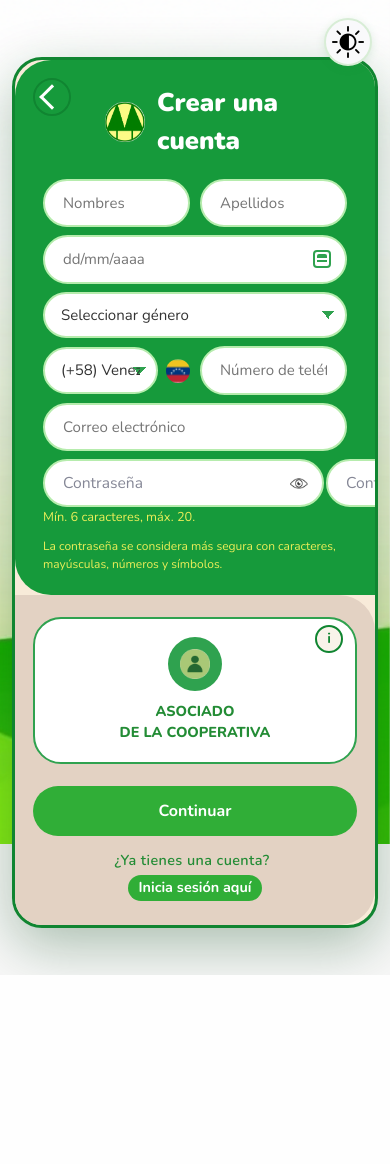
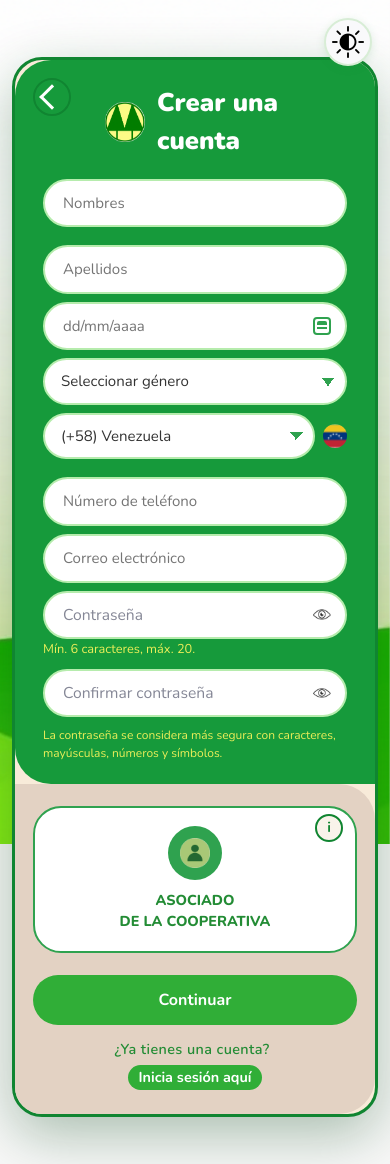
Before and after one commit to WILD09/cooperativa, a Django app: page /taxis/registro/ in a window 390 px wide. Before the commit the page ends 975 px from the top, so only its background shows below. Run offline with Django 5.2, Linux system fonts and the light colour scheme; some libraries are stand-ins or nearby versions.

Commit message:
Mejoras responsive en registro y dashboard de asociado

```diff
--- a/taxis/templates/taxis/register_asociado.html
+++ b/taxis/templates/taxis/register_asociado.html
@@ -9,7 +9,7 @@ Crear cuenta - Asociado
 
 {% block content %}
 <style>
-/* Envoltorio general que centra la tarjeta de registro */
+/* Envoltorio general que centra la tarjeta de registro en la pantalla */
 .reg-wrapper {
   min-height: 100vh;
   width: 100vw;
@@ -22,7 +22,7 @@ Crear cuenta - Asociado
   padding: 40px 12px 30px 12px;
 }
 
-/* Fondos (tema claro/oscuro) */
+/* Imágenes de fondo (modo claro y oscuro) */
 .reg-bg-img,
 .reg-bg-img-dark {
   position: fixed;
@@ -35,10 +35,11 @@ Crear cuenta - Asociado
   object-fit: cover;
 }
 .reg-bg-img-dark { display: none; }
+/* En modo oscuro se oculta el fondo claro y se muestra el oscuro */
 body.modo-oscuro .reg-bg-img { display: none !important; }
 body.modo-oscuro .reg-bg-img-dark { display: block !important; }
 
-/* Tarjeta principal: dos columnas (izquierda formulario, derecha info rol) */
+/* Tarjeta principal de registro (dos columnas) */
 .reg-card {
   display: flex;
   width: 100%;
@@ -56,7 +57,7 @@ body.modo-oscuro .reg-bg-img-dark { display: block !important; }
   transition: background 0.2s, color 0.2s, border 0.2s, box-shadow 0.2s;
 }
 
-/* Columna izquierda: formulario */
+/* Columna izquierda: contiene el formulario */
 .reg-left {
   flex: 1.25;
   background: #169A3B;
@@ -70,7 +71,7 @@ body.modo-oscuro .reg-bg-img-dark { display: block !important; }
   position: relative;
 }
 
-/* Columna derecha: descripción del rol y botón continuar */
+/* Columna derecha: info del rol y botón continuar */
 .reg-right {
   flex: 0.9;
   background: #E3D2C3;
@@ -84,7 +85,7 @@ body.modo-oscuro .reg-bg-img-dark { display: block !important; }
   position: relative;
 }
 
-/* Botón “atrás” que vuelve a la selección de rol */
+/* Botón circular para volver a la selección de rol */
 .reg-back {
   position: absolute;
   left: 24px;
@@ -106,7 +107,7 @@ body.modo-oscuro .reg-bg-img-dark { display: block !important; }
   height: 18px;
   border-left: 3px solid #FFFFFF;
   border-bottom: 3px solid #FFFFFF;
-  transform: rotate(45deg);
+  transform: rotate(45deg); /* forma de flecha */
 }
 .reg-back:hover {
   background: #148135;
@@ -114,7 +115,7 @@ body.modo-oscuro .reg-bg-img-dark { display: block !important; }
   transform: translateY(-1px);
 }
 
-/* Título y logo de la cooperativa en el lado izquierdo */
+/* Título y logo en la parte superior izquierda */
 .reg-title {
   display: flex;
   align-items: center;
@@ -130,7 +131,7 @@ body.modo-oscuro .reg-bg-img-dark { display: block !important; }
   color: #FFFFFF;
 }
 
-/* Slot para mensaje de error general del formulario */
+/* Contenedor donde se muestra un mensaje genérico de error del form */
 .reg-alert-slot {
   margin: 0 18px 8px 18px;
   min-height: 0;
@@ -143,7 +144,7 @@ body.modo-oscuro .reg-bg-img-dark { display: block !important; }
   text-align: center;
 }
 
-/* Layout interno del formulario (grid vertical de filas) */
+/* Grid vertical de campos del formulario */
 .reg-form-grid {
   display: flex;
   flex-direction: column;
@@ -152,9 +153,9 @@ body.modo-oscuro .reg-bg-img-dark { display: block !important; }
   margin-right: 10px;
 }
 .reg-row { display: flex; gap: 10px; }
-.reg-row-two > * { flex: 1; }
+.reg-row-two > * { flex: 1; }  /* dos columnas iguales */
 
-/* Inputs y selects generales */
+/* Estilo general de inputs y selects */
 .reg-input,
 .reg-select {
   border-radius: 999px;
@@ -164,7 +165,7 @@ body.modo-oscuro .reg-bg-img-dark { display: block !important; }
   color: #333333;
   width: 100%;
   outline: none;
-  transition: border-color 0.2s, box-shadow 0.2s, background 0.2s, transform 0.12s;
+  transition: border-color 0.2s ease, box-shadow 0.2s ease, background 0.2s ease, transform 0.12s ease;
 }
 .reg-input { padding: 12px 20px; }
 
@@ -180,14 +181,14 @@ body.modo-oscuro .reg-bg-img-dark { display: block !important; }
   transform: translateY(-1px);
 }
 
-/* Borde rojo para campos inválidos */
+/* Borde rojo cuando hay error (se añade clase is-invalid desde JS/plantilla) */
 input.is-invalid,
 select.is-invalid,
 .reg-password-flex.is-invalid {
   border-color: #ff4b4b !important;
 }
 
-/* Select con flecha personalizada */
+/* Estilo de select con flecha hecha con gradientes */
 .reg-select {
   padding: 11px 18px;
   -webkit-appearance: none;
@@ -204,13 +205,15 @@ select.is-invalid,
 }
 .reg-select::-ms-expand { display: none; }
 
-/* Wrapper de fecha de nacimiento (input texto + icono calendario + input date nativo oculto) */
+/* Contenedor especial para el campo de fecha (texto + icono + date oculto) */
 .reg-date-wrapper { width:100%; }
 .reg-date-inner{
   position:relative;
   width:100%;
 }
 .reg-date-input { padding-right: 40px; }
+
+/* Botón transparente sobre el icono de calendario */
 .reg-date-icon-btn {
   position: absolute;
   right: 14px;
@@ -226,6 +229,8 @@ select.is-invalid,
   padding: 0;
   cursor: pointer;
 }
+
+/* Icono visual del calendario, dibujado con CSS */
 .reg-date-icon {
   position: relative;
   width: 18px;
@@ -252,9 +257,10 @@ select.is-invalid,
   top: 8px;
   bottom: 2px;
   border-top: 2px solid #2FA24F;
+  border-bottom: 0;
 }
 
-/* Input date nativo oculto (usado solo al abrir calendario) */
+/* Input date nativo oculto; solo se usa para mostrar el selector */
 .reg-native-date {
   position: absolute;
   left: 0;
@@ -265,14 +271,14 @@ select.is-invalid,
   pointer-events: none;
 }
 
-/* Mensaje de error específico de fecha */
+/* Mensaje de error específico para fecha inválida */
 .reg-date-error {
   font-size: 0.8rem;
   margin-top: 0;
   color: #dd1919ff;
 }
 
-/* Contenedor de contraseña + icono de ojo */
+/* Contenedor de contraseña con ojo (input + botón) */
 .reg-password-flex{
   position:relative;
   display:flex;
@@ -284,7 +290,7 @@ select.is-invalid,
   padding-right:10px;
   height:48px;
   overflow:hidden;
-  transition:border-color .2s,box-shadow .2s,transform .12s;
+  transition:border-color .2s,box-shadow .2s,transform .12s ease;
   width:100%;
   max-width:100%;
 }
@@ -296,13 +302,15 @@ select.is-invalid,
   right: 38px;
   width: 1px;
   background: #ffffff;
+  pointer-events: none;
 }
+/* En modo oscuro se mantiene el fondo blanco de la zona de contraseña */
 body.modo-oscuro .reg-password-flex {
   background: #FFFFFF !important;
 }
 body.modo-oscuro .reg-password-flex::before { background: #FFFFFF; }
 
-/* Input dentro del contenedor de contraseña */
+/* Input real de password dentro del contenedor */
 .reg-password-flex input {
   all: unset;
   box-sizing: border-box;
@@ -319,7 +327,7 @@ body.modo-oscuro .reg-password-flex::before { background: #FFFFFF; }
   box-shadow: none !important;
 }
 
-/* Efectos hover y focus en contenedor contraseña */
+/* Efectos hover y focus del contenedor de contraseña */
 .reg-password-flex:hover {
   box-shadow: 0 3px 9px rgba(0,0,0,0.12);
   transform: translateY(-1px);
@@ -330,7 +338,7 @@ body.modo-oscuro .reg-password-flex::before { background: #FFFFFF; }
   transform: translateY(-1px);
 }
 
-/* Botón ojo para mostrar/ocultar contraseña */
+/* Botón del “ojito” que alterna mostrar/ocultar contraseña */
 .reg-password-toggle {
   width: 26px;
   height: 26px;
@@ -350,7 +358,7 @@ body.modo-oscuro .reg-password-flex::before { background: #FFFFFF; }
   object-fit: contain;
 }
 
-/* Mensajes de error y ayudas bajo cada campo */
+/* Mensajes de error bajo campos y textos de ayuda */
 .field-error {
   font-size: 0.8rem;
   margin-top: 0;
@@ -358,7 +366,7 @@ body.modo-oscuro .reg-password-flex::before { background: #FFFFFF; }
 }
 .field-help {
   font-size: 0.8rem;
-  margin-top: 1px;
+  margin-top: 1px;  /* muy pegado al campo */
   color: #ebee59ff;
 }
 .password-help {
@@ -366,12 +374,11 @@ body.modo-oscuro .reg-password-flex::before { background: #FFFFFF; }
   margin-top: 1px;
   color: #ebee59ff;
 }
-
-/* Indicador visual de “fuerza” de contraseña */
+/* Texto donde se escribe la fuerza de la contraseña */
 #password-strength {
   margin-top: 4px;
   font-size: 0.8rem;
-  color: #ebee59ff;
+  color: ebee59ff;
 }
 #password-strength-bar {
   height: 6px;
@@ -379,7 +386,7 @@ body.modo-oscuro .reg-password-flex::before { background: #FFFFFF; }
   margin-top: 3px;
 }
 
-/* Icono de info (lado derecho) que abre modal explicando el rol */
+/* Icono de información del rol (lado derecho) */
 .reg-info {
   position: absolute;
   right: 32px;
@@ -403,7 +410,7 @@ body.modo-oscuro .reg-password-flex::before { background: #FFFFFF; }
   box-shadow: 0 3px 8px rgba(0,0,0,0.18);
 }
 
-/* Tarjeta que describe el rol de Asociado */
+/* Tarjeta que describe el rol PRESIDENTE */
 .reg-role-card {
   border-radius: 28px;
   border: 2px solid #2FA24F;
@@ -427,6 +434,7 @@ body.modo-oscuro .reg-password-flex::before { background: #FFFFFF; }
 .reg-role-icon img {
   width: 34px;
   height: 34px;
+  display: block;
 }
 .reg-role-text {
   text-align: center;
@@ -436,7 +444,7 @@ body.modo-oscuro .reg-password-flex::before { background: #FFFFFF; }
   color: #238C35;
 }
 
-/* Botón principal "Continuar" (envía el formulario de la izquierda) */
+/* Botón principal “Continuar” (envía el formulario) */
 .reg-right-btn {
   width: 100%;
   background: #30AE37;
@@ -456,7 +464,7 @@ body.modo-oscuro .reg-password-flex::before { background: #FFFFFF; }
   transform: translateY(-1px);
 }
 
-/* Bloque “¿Ya tienes una cuenta?” */
+/* Bloque inferior con enlace para iniciar sesión si ya tiene cuenta */
 .reg-register-box {
   margin-top: 14px;
   font-size: 0.95rem;
@@ -486,7 +494,7 @@ body.modo-oscuro .reg-password-flex::before { background: #FFFFFF; }
   box-shadow: 0 0 0 2px #2fa24f33;
 }
 
-/* Modal simple informativo sobre el rol de Asociado */
+/* Backdrop y contenido del modal informativo del rol */
 .reg-info-modal-backdrop {
   position: fixed;
   inset: 0;
@@ -529,7 +537,7 @@ body.modo-oscuro .reg-password-flex::before { background: #FFFFFF; }
   cursor: pointer;
 }
 
-/* Botón flotante de tema */
+/* Botón flotante para tema claro/oscuro */
 .theme-toggle-btn {
   position: fixed;
   top: 23px;
@@ -562,6 +570,68 @@ body.modo-oscuro .theme-toggle-btn {
 }
 .theme-toggle-btn:focus { outline: 3px solid #97F08888; }
 
+/* ==== AJUSTES RESPONSIVE BÁSICOS PARA REGISTRO ==== */
+
+/* Evitar scroll horizontal en móvil */
+html, body {
+  width: 100%;
+  max-width: 100%;
+  overflow-x: hidden;
+}
+
+/* Asegurar que la tarjeta nunca sea más ancha que la pantalla */
+.reg-card {
+  box-sizing: border-box;
+}
+
+/* Las filas con dos columnas se apilan en pantallas pequeñas */
+@media (max-width: 600px) {
+  .reg-row {
+    flex-wrap: wrap;
+  }
+
+  .reg-row-two > * {
+    flex: 1 1 100%;
+  }
+
+  /* Espacio entre columnas cuando se apilan */
+  .reg-row-two > * + * {
+    margin-top: 8px;
+  }
+
+  /* Inputs/selects/contraseñas ocupan todo el ancho */
+  .reg-input,
+  .reg-select,
+  .reg-password-flex {
+    width: 100%;
+  }
+}
+
+/* Ajustar flecha y título en móviles */
+@media (max-width: 600px) {
+  .reg-back {
+    left: 16px;
+    top: 16px;
+    width: 36px;
+    height: 36px;
+  }
+
+  .reg-title {
+    margin-left: 64px;
+  }
+
+  .reg-title-logo img {
+    width: 40px;
+    height: 40px;
+  }
+
+  .reg-title-text {
+    font-size: 1.5rem;
+  }
+}
+</style>
+
+<style>
 /* Estilos de modo oscuro aplicados a la tarjeta y elementos internos */
 body.modo-oscuro .reg-card {
   background: #22322f !important;
```
Also changed, not shown: taxis/templates/taxis/register_presidente.html (+60 -0 lines).
